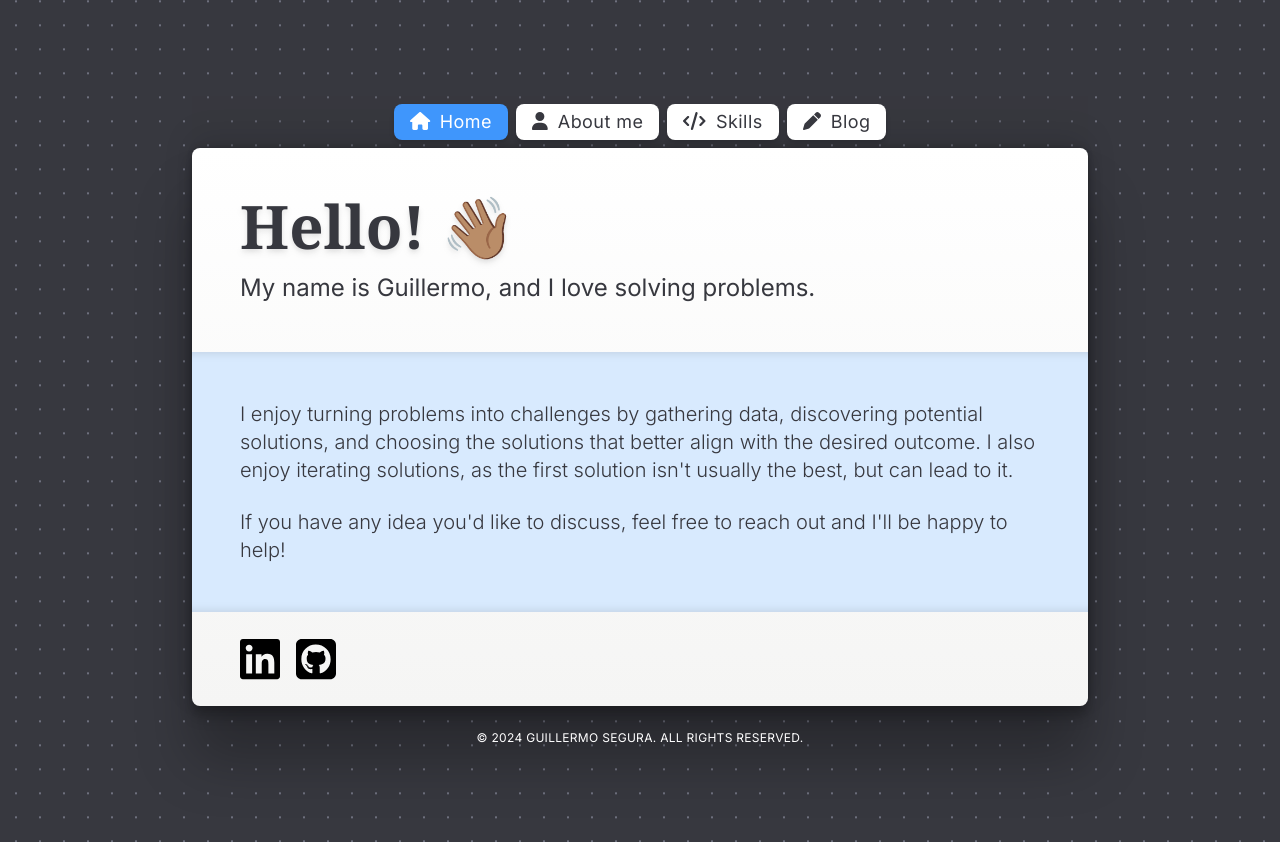
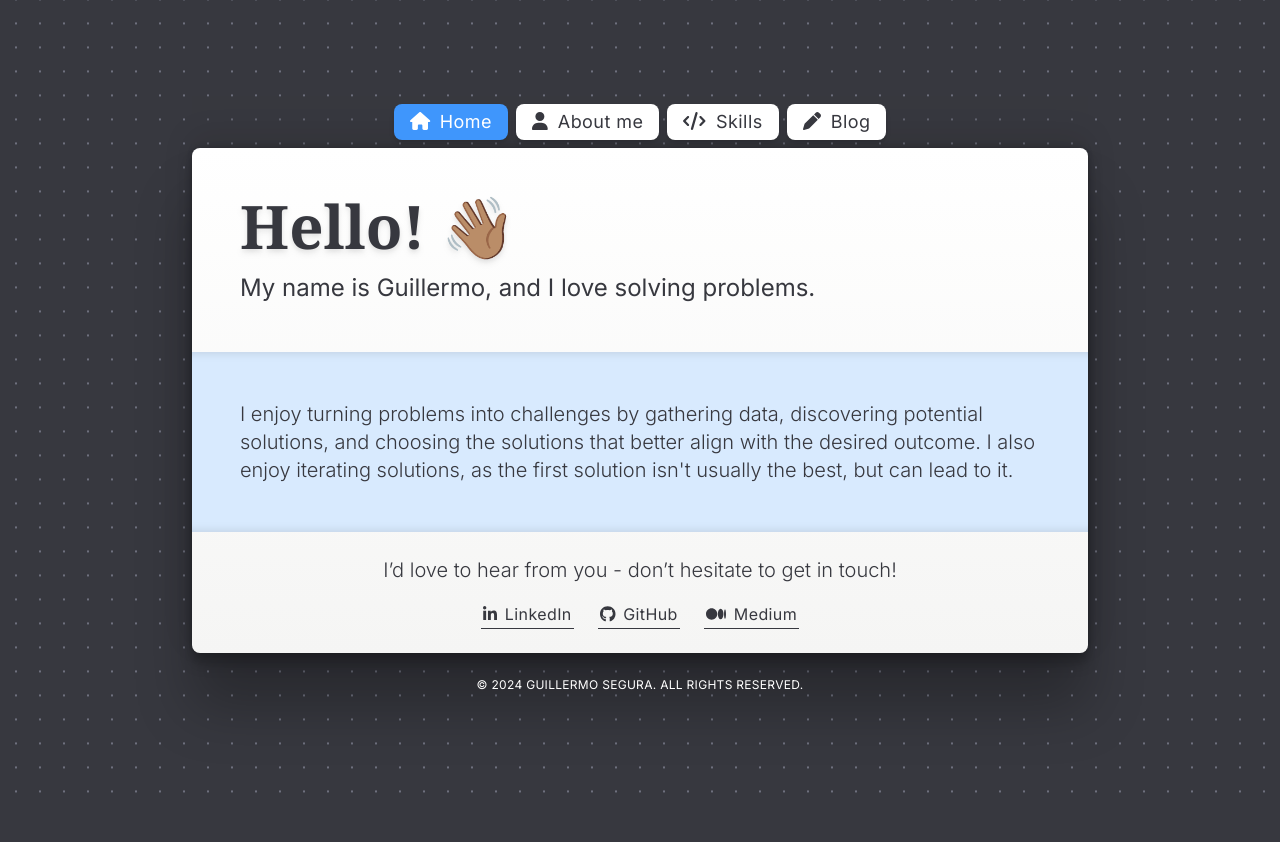
Before and after one commit to guillermo-segura/guillermo-segura.github.io, a Next.js app: page / in a window 1280 px wide. After the commit the page ends 800 px from the top, so only its background shows below. Built offline with nearby package versions, Linux system fonts and the light colour scheme.

Commit message:
chore: Update card footer

```diff
--- a/src/app/page.tsx
+++ b/src/app/page.tsx
@@ -10,7 +10,6 @@ export default function Page() {
 
       <CardSection blue spaceY={6}>
         <Text variant="subtext">{content.description}</Text>
-        <Text variant="subtext">{content.reachOut}</Text>
       </CardSection>
     </>
   );
--- /dev/null
+++ b/src/components/BrandLink/BrandLink.tsx
@@ -0,0 +1,53 @@
+"use client";
+import { memo, useCallback, useRef } from "react";
+import Link from "next/link";
+import { IconDefinition } from "@fortawesome/free-brands-svg-icons";
+import { FontAwesomeIcon } from "@fortawesome/react-fontawesome";
+import { joinStringArrays } from "@/utils";
+
+interface BrandLinkProps {
+  children: string;
+  icon: IconDefinition;
+  href?: string;
+}
+
+const cn = {
+  base: [
+    "p-0.5",
+    "whitespace-nowrap",
+    "outline-none",
+    "transition-all",
+    "text-md",
+    "tracking-wide",
+    "border-solid",
+    "border-b",
+    "border-dark-500",
+    "text-dark-500",
+    "cursor-pointer",
+  ],
+  hover: ["hover:text-primary-500", "hover:border-primary-500"],
+  focus: ["focus:text-primary-500", "focus:border-primary-500"],
+  iconContainer: ["hidden", "xs:inline"],
+  icon: ["xs:mr-2"],
+};
+
+const BrandLinkRaw = ({ children, icon, href = "/" }: BrandLinkProps) => {
+  const ref = useRef<HTMLAnchorElement | null>(null);
+  const onClick = useCallback(() => ref.current?.blur(), []);
+  return (
+    <Link
+      ref={ref}
+      className={joinStringArrays(cn.base, cn.hover, cn.focus)}
+      href={href}
+      onClick={onClick}
+      target="_blank"
+    >
+      <span className={joinStringArrays(cn.iconContainer)}>
+        <FontAwesomeIcon icon={icon} className={joinStringArrays(cn.icon)} />
+      </span>
+      {children}
+    </Link>
+  );
+};
+
+export const BrandLink = memo(BrandLinkRaw);
--- a/src/components/Card/CardFooter.tsx
+++ b/src/components/Card/CardFooter.tsx
@@ -1,45 +1,68 @@
-import { memo } from "react";
-import linkedInIcon from "@/assets/icons/linkedin.svg";
-import linkedInBlueIcon from "@/assets/icons/linkedin_blue.svg";
-import gitHubIcon from "@/assets/icons/github.svg";
-import gitHubBlueIcon from "@/assets/icons/github_blue.svg";
-
-import { IconLink } from "@/components/IconLink/IconLink";
+import { memo, useCallback } from "react";
+import {
+  faMediumM,
+  faGithub,
+  faLinkedinIn,
+  IconDefinition,
+} from "@fortawesome/free-brands-svg-icons";
+import { BrandLink } from "@/components/BrandLink/BrandLink";
+import { Text } from "@/components/Text/Text";
 import { joinStringArrays } from "@/utils";
+import content from "@/content/home.json";
 
 const style = {
   container: [
     "flex",
+    "flex-col",
     "justify-between",
     "items-center",
+    "space-y-4",
     "p-6",
     "sm:px-12",
-    "xs:flex-row",
   ],
-  iconsContainer: ["flex", "flex-row", "space-x-4", "mt-6", "xs:mt-0"],
+  iconsContainer: ["flex", "flex-row", "space-x-6"],
 };
 
-const LINKEDIN_URL = "https://www.linkedin.com/in/g-segura/";
-const GITHUB_URL = "https://github.com/guillermo-segura";
+interface BrandItem {
+  path: string;
+  icon: IconDefinition;
+  label: string;
+}
+
+const brandItems: BrandItem[] = [
+  {
+    path: "https://www.linkedin.com/in/g-segura/",
+    icon: faLinkedinIn,
+    label: "LinkedIn",
+  },
+  {
+    path: "https://github.com/guillermo-segura",
+    icon: faGithub,
+    label: "GitHub",
+  },
+  {
+    path: "https://medium.com/@viltran.co",
+    icon: faMediumM,
+    label: "Medium",
+  },
+];
 
 const CardFooterRaw = () => {
+  const mapItemButtons = useCallback(
+    (item: BrandItem) => (
+      <BrandLink key={item.label} href={item.path} icon={item.icon}>
+        {item.label}
+      </BrandLink>
+    ),
+    [],
+  );
   return (
     <footer className={joinStringArrays(style.container)}>
+      <div>
+        <Text variant="subtext">{content.reachOut}</Text>
+      </div>
       <div className={joinStringArrays(style.iconsContainer)}>
-        <IconLink
-          id="linkedin_icon"
-          href={LINKEDIN_URL}
-          imgSrc={linkedInIcon}
-          hoveredImgSrc={linkedInBlueIcon}
-          imgAlt="LinkedIn link"
-        />
-        <IconLink
-          id="github_icon"
-          href={GITHUB_URL}
-          imgSrc={gitHubIcon}
-          hoveredImgSrc={gitHubBlueIcon}
-          imgAlt="GitHub link"
-        />
+        {brandItems.map(mapItemButtons)}
       </div>
     </footer>
   );
--- a/src/components/Navbar/Navbar.tsx
+++ b/src/components/Navbar/Navbar.tsx
@@ -11,7 +11,6 @@ import {
   faCode,
   IconDefinition,
 } from "@fortawesome/free-solid-svg-icons";
-import { FontAwesomeIcon } from "@fortawesome/react-fontawesome";
 import { container, buttons } from "./classnames";
 
 interface NavItem {
@@ -51,7 +50,7 @@ const NavbarRaw = () => {
         key={item.label}
         href={item.path}
         isActive={pathname === item.path}
-        icon={<FontAwesomeIcon icon={item.icon} />}
+        icon={item.icon}
       >
         {item.label}
       </NavbarButton>
--- a/src/components/Navbar/NavbarButton.tsx
+++ b/src/components/Navbar/NavbarButton.tsx
@@ -1,11 +1,13 @@
 "use client";
-import { memo, useCallback, useRef, ReactNode } from "react";
+import { memo, useCallback, useRef } from "react";
 import Link from "next/link";
+import { IconDefinition } from "@fortawesome/free-brands-svg-icons";
+import { FontAwesomeIcon } from "@fortawesome/react-fontawesome";
 import { joinStringArrays } from "@/utils";
 
 interface NavbarButtonProps {
   children: string;
-  icon: ReactNode;
+  icon: IconDefinition;
   isActive?: boolean;
   href?: string;
 }
@@ -49,8 +51,9 @@ const NavbarButtonRaw = ({
       className={joinStringArrays(cn.base, isActive ? cn.active : cn.inctive)}
       href={href}
       onClick={onClick}
+      tabIndex={isActive ? -1 : undefined}
     >
-      <span className={joinStringArrays(cn.icon)}>{icon}</span>
+      <FontAwesomeIcon icon={icon} className={joinStringArrays(cn.icon)} />
       <span className={joinStringArrays(cn.label)}>{children}</span>
     </Link>
   );
--- a/src/content/home.json
+++ b/src/content/home.json
@@ -2,5 +2,5 @@
   "header": "Hello! 👋🏽",
   "subheader": "My name is Guillermo, and I love solving problems.",
   "description": "I enjoy turning problems into challenges by gathering data, discovering potential solutions, and choosing the solutions that better align with the desired outcome. I also enjoy iterating solutions, as the first solution isn't usually the best, but can lead to it.",
-  "reachOut": "If you have any idea you'd like to discuss, feel free to reach out and I'll be happy to help!"
+  "reachOut": "I’d love to hear from you - don’t hesitate to get in touch!"
 }
```
